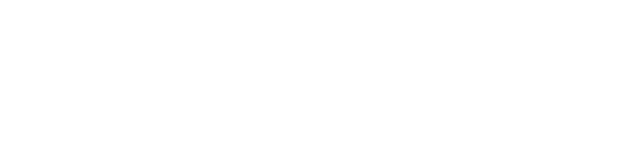
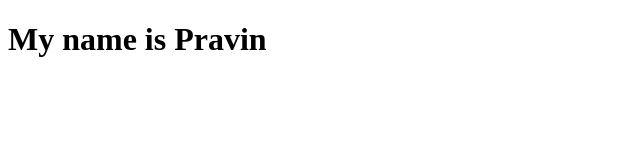
Before and after one commit to saurabh912/forke_test, a plain HTML site: page index.html in a window 1280 px wide. Shown: the whole page, without its empty margins (0-640 px from the left). Drawn offline with Linux system fonts and the light colour scheme.

Commit message:
h1  has been changed

```diff
--- a/index.html
+++ b/index.html
@@ -7,6 +7,6 @@
     <title>Document</title>
 </head>
 <body>
-
+    <h1>My name is Pravin </h1>
 </body>
 </html>
```
